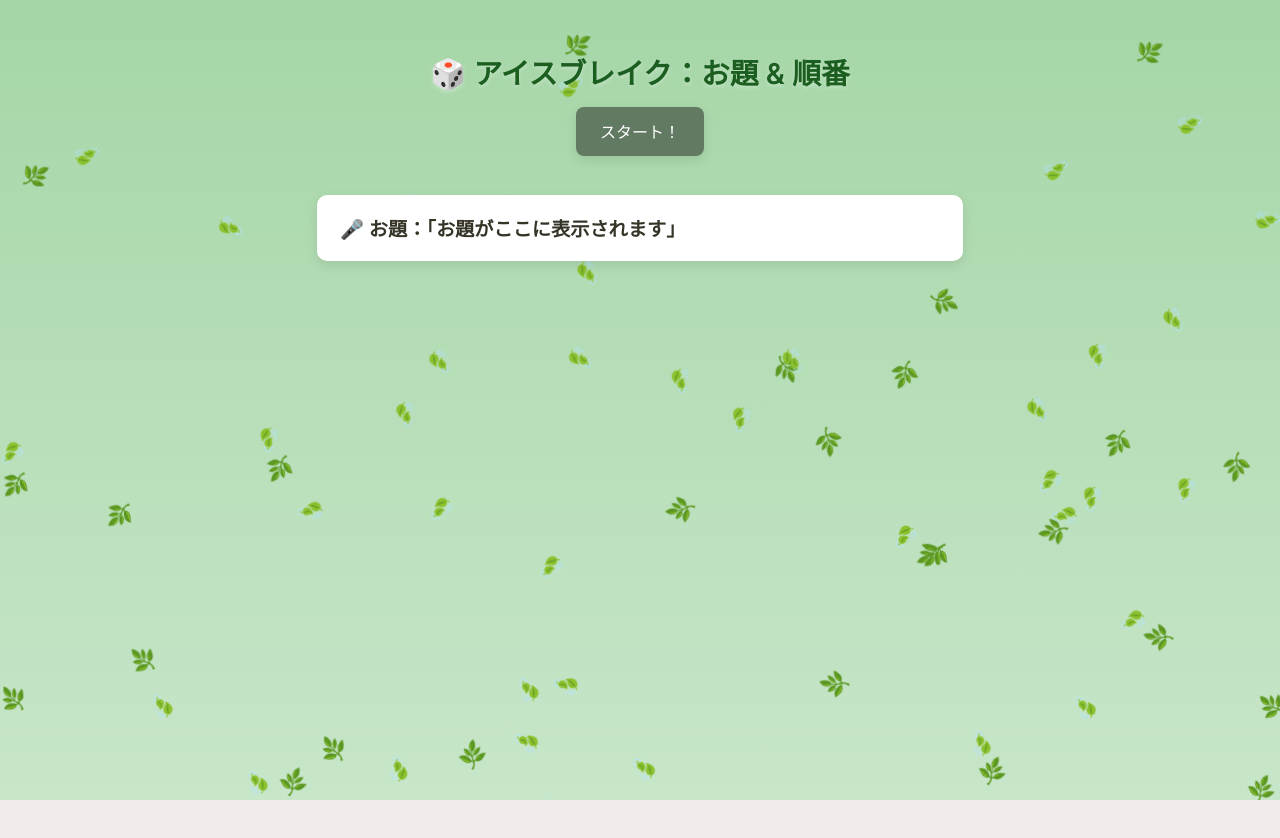
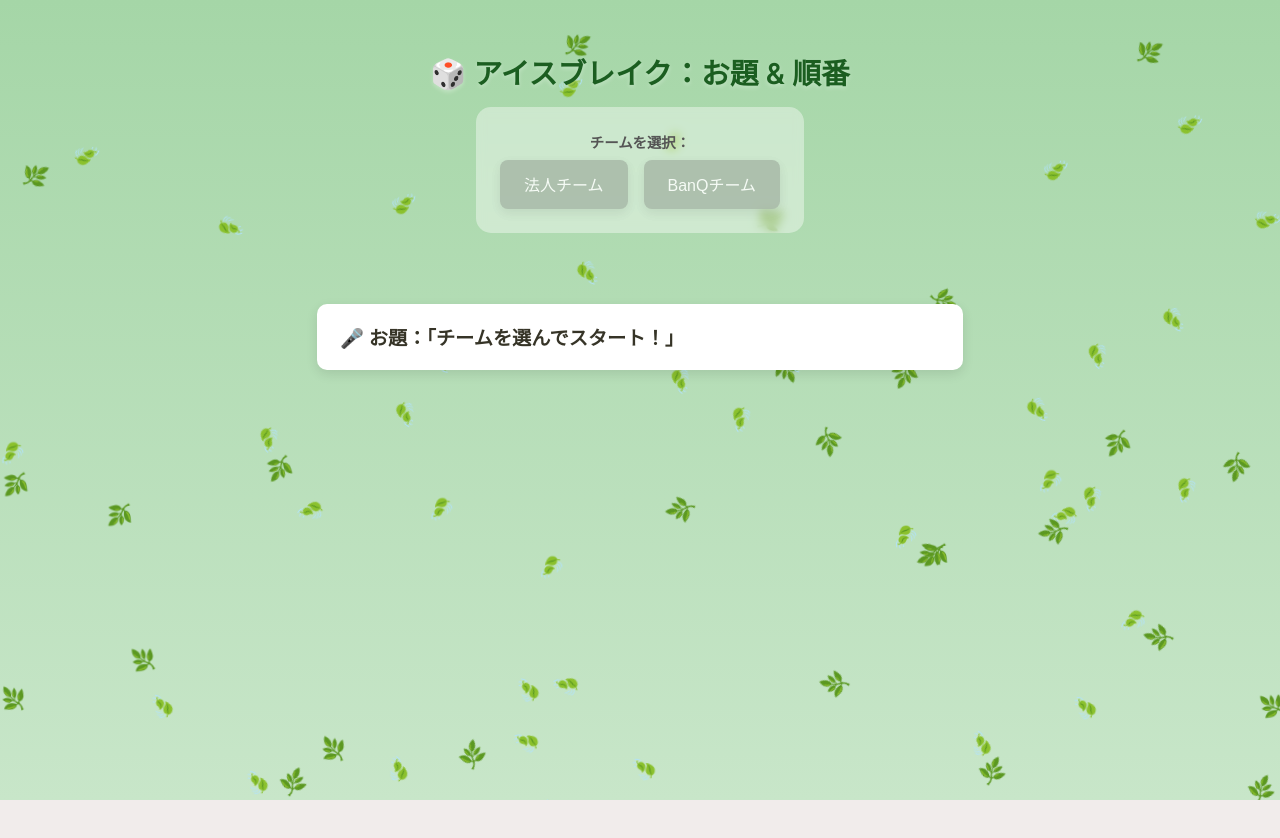
Before and after one commit to yuuka-h/ice-break, a React (Vite) app: page / in a window 1280 px wide. Shown: the top 838 px of the page. Built offline with nearby package versions, Linux system fonts and the light colour scheme.

Commit message:
チーム選択ボタンを追加

```diff
--- a/src/App.css
+++ b/src/App.css
@@ -388,12 +388,74 @@
         font-size: 1em;
         border-radius: 8px;
         cursor: pointer;
-        transition: background-color 0.2s ease;
+        transition: background-color 0.2s ease, transform 0.1s ease;
         box-shadow: 0 4px 12px rgba(0, 0, 0, 0.1);
       }
 
       button:hover {
         background-color: #4c5e46; /* アクセントカラーの少し暗い色 */
+        transform: translateY(-2px);
+      }
+
+      button:active {
+        transform: translateY(0);
+      }
+
+      .controls {
+        display: flex;
+        flex-direction: column;
+        align-items: center;
+        gap: 1.5em;
+        margin-bottom: 2em;
+        background: rgba(255, 255, 255, 0.4);
+        padding: 1.5em;
+        border-radius: 15px;
+        backdrop-filter: blur(5px);
+      }
+
+      .team-selector {
+        display: flex;
+        flex-direction: column;
+        align-items: center;
+        gap: 0.5em;
+      }
+
+      .team-selector .label {
+        margin: 0;
+        font-weight: 600;
+        font-size: 0.9em;
+        color: #555;
+      }
+
+      .button-group {
+        display: flex;
+        gap: 1em;
+      }
+
+      .button-group button {
+        background-color: #a5b5a5;
+        opacity: 0.8;
+      }
+
+      .button-group button.active {
+        background-color: #363427;
+        opacity: 1;
+        box-shadow: 0 0 0 3px rgba(54, 52, 39, 0.3);
+      }
+
+      .shuffle-button {
+        background-color: #627962;
+        font-size: 1.2em;
+        padding: 1em 2em;
+        width: 100%;
+        max-width: 400px;
+        animation: pulse 2s infinite;
+      }
+
+      @keyframes pulse {
+        0% { transform: scale(1); }
+        50% { transform: scale(1.02); }
+        100% { transform: scale(1); }
       }
 
       #topic {
--- a/src/App.tsx
+++ b/src/App.tsx
@@ -18,7 +18,7 @@ function App(): React.JSX.Element {
   useBackgroundAnimation('backgroundAnimation')
 
   // アイスブレイクの抽選・状態管理を外部化
-  const { currentTopic, participants, run } = useIceBreak()
+  const { currentTopic, participants, selectedTeam, run } = useIceBreak()
 
   return (
     <>
@@ -27,8 +27,33 @@ function App(): React.JSX.Element {
 
       <h1>🎲 アイスブレイク：お題 & 順番</h1>
 
-      {/* お題と順番を更新するボタン */}
-      <button onClick={run}>スタート！</button>
+      <div className="controls">
+        {/* チーム選択 */}
+        <div className="team-selector">
+          <p className="label">チームを選択：</p>
+          <div className="button-group">
+            <button
+              className={selectedTeam === '法人チーム' ? 'active' : ''}
+              onClick={() => run('法人チーム')}
+            >
+              法人チーム
+            </button>
+            <button
+              className={selectedTeam === 'BanQチーム' ? 'active' : ''}
+              onClick={() => run('BanQチーム')}
+            >
+              BanQチーム
+            </button>
+          </div>
+        </div>
+
+        {/* シャッフルボタン（チームが選ばれている場合のみ強調） */}
+        {selectedTeam && (
+          <button className="shuffle-button" onClick={() => run(selectedTeam)}>
+            次のお題 ＆ 順番をシャッフル！
+          </button>
+        )}
+      </div>
 
       {/* 選ばれたお題の表示エリア */}
       <p id="topic">🎤 お題：「{currentTopic}」</p>
--- a/src/data/topics.ts
+++ b/src/data/topics.ts
@@ -1,19 +1,34 @@
+/**
+ * チームごとの参加者リスト
+ */
+export const teamParticipants: Record<string, string[]> = {
+  '法人チーム': [
+    'sizuhiko',
+    'なべ',
+    'さがけん',
+    'しょうちゃん',
+    'のせなみ',
+    'かまたこ',
+    'さとっさん',
+    'ひらこん',
+    'がんちゃん'
+  ],
+  'BanQチーム': [
+    'さがけん',
+    'しみまこ',
+    'KJ',
+    'とび',
+    'まさぴ'
+  ]
+};
+
 /**
  * 初期設定の参加者のリスト
- * @type {string[]}
+ * @deprecated チームごとの管理に移行しました。teamParticipantsを使用してください。
  */
 export const initialParticipants: string[] = [
-  'sizuhiko',
-  'しょうちゃん',
-  'のせなみ',
-  'さがけん',
-  'ひらこん',
-  'がんちゃん',
-  'なべ',
-  'けーじぇー',
-  'さとっさん',
-  'かまたこ',
-  'しみまこ'
+  ...teamParticipants['法人チーム'],
+  ...teamParticipants['BanQチーム']
 ];
 
 /**
--- a/src/hooks/useIceBreak.ts
+++ b/src/hooks/useIceBreak.ts
@@ -1,5 +1,5 @@
 import { useState } from 'react'
-import { initialTopics, initialParticipants } from '../data/topics'
+import { initialTopics, teamParticipants } from '../data/topics'
 
 /**
  * 配列の要素をランダムに並び替える（シャッフルする）
@@ -20,7 +20,8 @@ const shuffle = (arr: string[]): string[] => {
  * @returns {{
  *   currentTopic: string,
  *   participants: string[],
- *   run: () => void
+ *   selectedTeam: string | null,
+ *   run: (team: string) => void
  * }} 状態と実行アクションを含むオブジェクト
  */
 export const useIceBreak = () => {
@@ -32,7 +33,7 @@ export const useIceBreak = () => {
   /**
    * @type {[string, React.Dispatch<React.SetStateAction<string>>]} 現在画面に表示しているお題とその更新関数
    */
-  const [currentTopic, setCurrentTopic] = useState<string>('お題がここに表示されます')
+  const [currentTopic, setCurrentTopic] = useState<string>('チームを選んでスタート！')
 
   /**
    * @type {[string[], React.Dispatch<React.SetStateAction<string[]>>]} シャッフルされた参加者のリストとその更新関数
@@ -40,10 +41,16 @@ export const useIceBreak = () => {
   const [participants, setParticipants] = useState<string[]>([])
 
   /**
-   * お題の抽選と、参加者の順番シャッフルを実行する
+   * @type {[string | null, React.Dispatch<React.SetStateAction<string | null>>]} 現在選択されているチーム
+   */
+  const [selectedTeam, setSelectedTeam] = useState<string | null>(null)
+
+  /**
+   * お題の抽選と、指定されたチームの参加者の順番シャッフルを実行する
+   * @param {string} team - 選択されたチーム名 ('A' または 'B')
    * @returns {void}
    */
-  const run = (): void => {
+  const run = (team: string): void => {
     let topicsPool = [...availableTopics]
 
     // まだ表示していないお題がなくなったら、リストをリセット
@@ -60,14 +67,17 @@ export const useIceBreak = () => {
     setAvailableTopics(topicsPool)
     setCurrentTopic(topic)
 
-    // 参加者をシャッフルして更新
-    const shuffled = shuffle([...initialParticipants])
+    // 選択されたチームの参加者をシャッフルして更新
+    const teamMembers = teamParticipants[team] || []
+    const shuffled = shuffle([...teamMembers])
     setParticipants(shuffled)
+    setSelectedTeam(team)
   }
 
   return {
     currentTopic,
     participants,
+    selectedTeam,
     run
   }
 }
```
